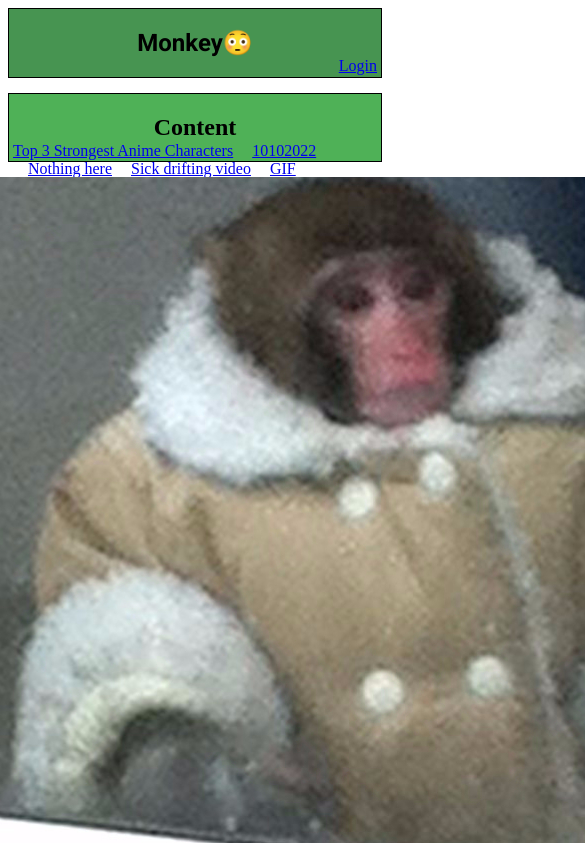
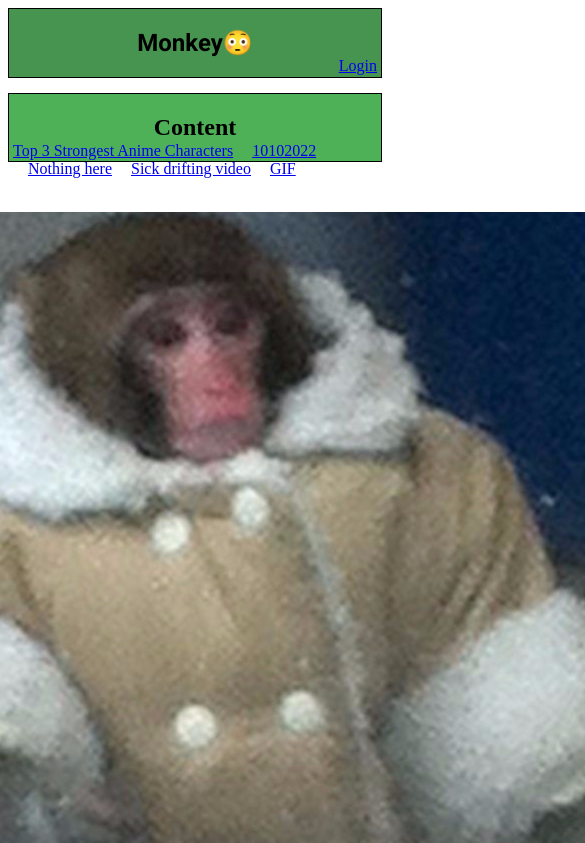
Before and after one commit to Garrett200/Learning, a plain HTML site: page index.html in a window 390 px wide. Shown: the top 843 px of the page, 585 px wide, since content can reach past the window. Drawn offline with Linux system fonts and the light colour scheme.

Commit message:
More reformatting and added media max widths

```diff
--- a/style.css
+++ b/style.css
@@ -31,6 +31,7 @@
 
 .content_links {
     float: left;
+    box-sizing: border-box;
     margin-top: -20px;
     margin-left: 5px;
 }
@@ -53,11 +54,13 @@
 
 .monkey {
     width: auto;
-    margin-top: 15px;
+    margin-top: 50px;
     display: flex;
     justify-content: center;
     align-items: center;
     box-sizing: border-box;
+    position: sticky;
+    top: 100;
 }
 
 .buttons {
@@ -68,3 +71,21 @@ footer {
     margin-top: 50px;
     float: left;
 }
+
+@media (max-width: 992px) {
+    div {
+        font-size: 20px;
+    }
+}
+
+@media (max-width: 768px) {
+    div {
+        font-size: 18px;
+    }
+}
+
+@media (max-width: 576px) {
+    div {
+        font-size: 16px;
+    }
+}
```
Also changed, not shown: first_page.html (+0 -2 lines), gifs.html (+1 -0 lines).
